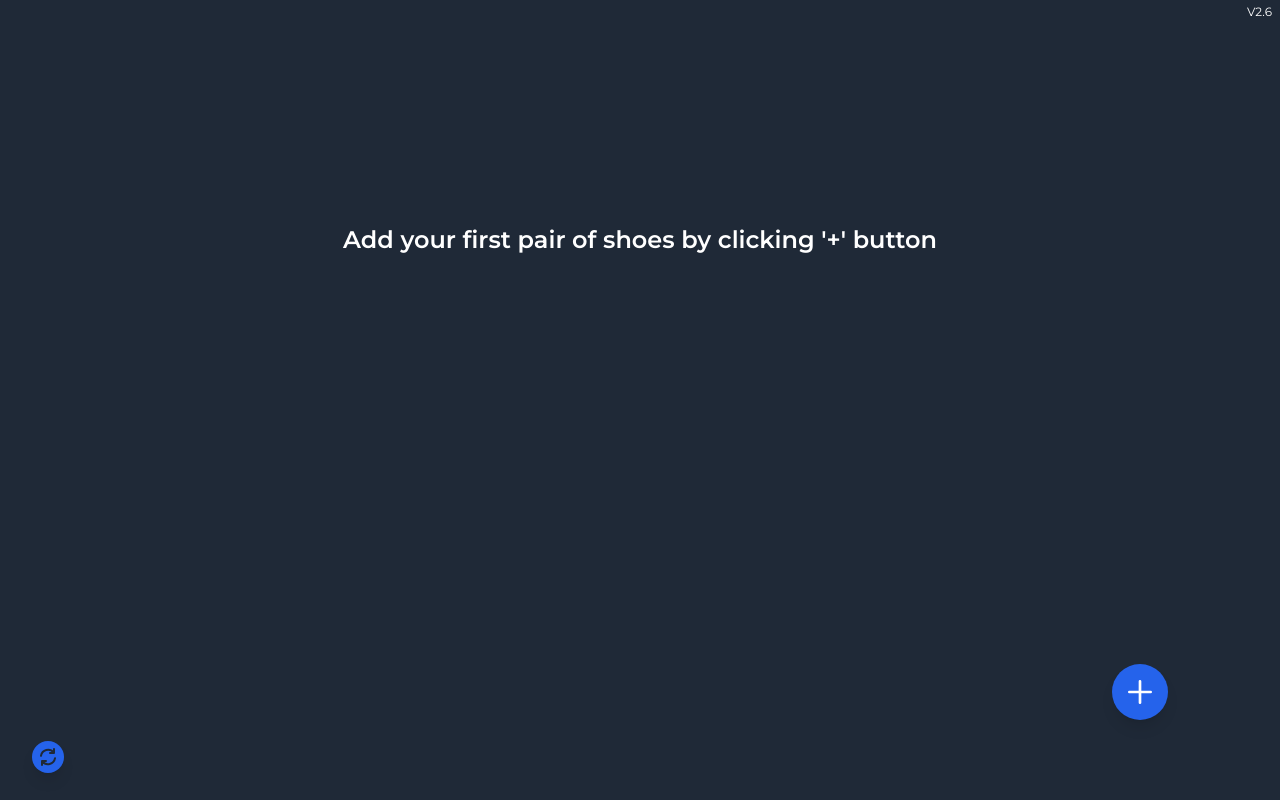
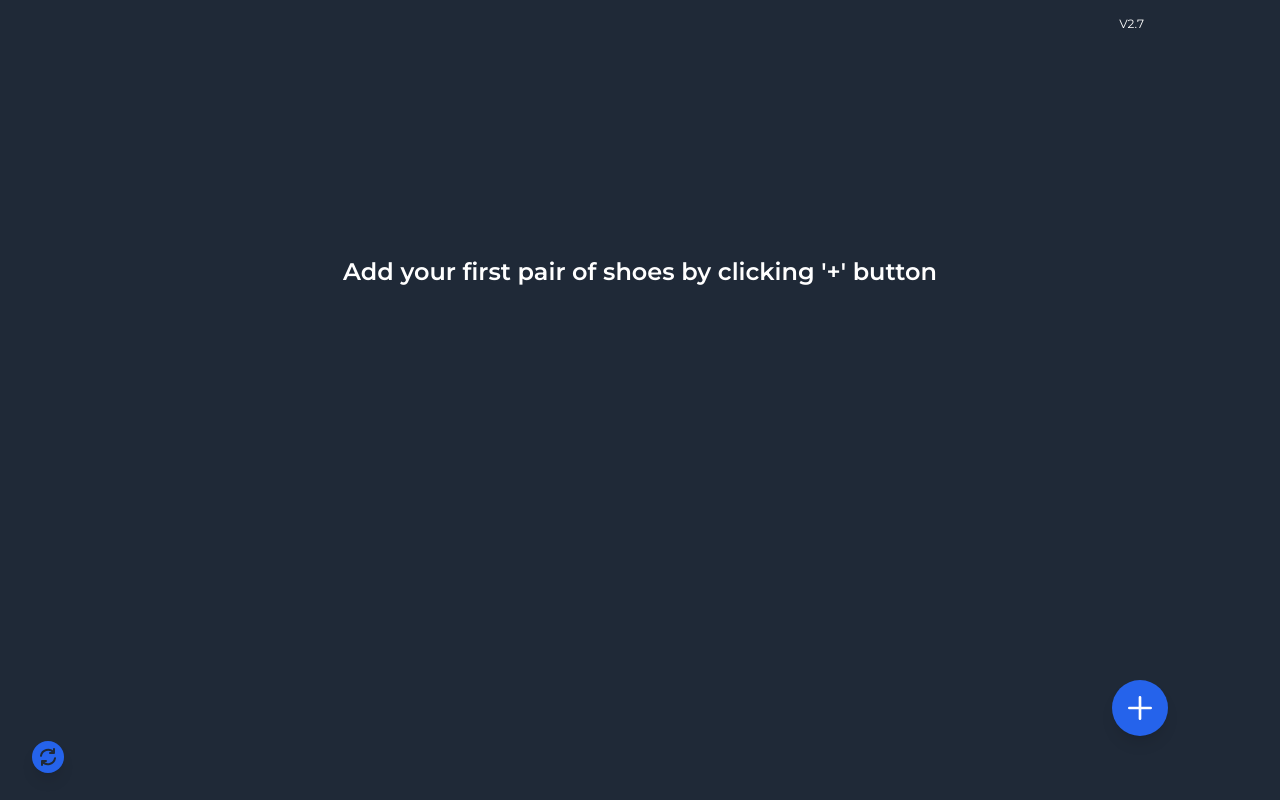
Before and after one commit to frhanhanif/SneakerLog, an Angular app: page / in a window 1280 px wide. Built offline with nearby package versions, Linux system fonts and the light colour scheme.

Commit message:
minor adjustment back icon and version

```diff
--- a/src/app/components/add-sneaker/add-sneaker.component.html
+++ b/src/app/components/add-sneaker/add-sneaker.component.html
@@ -1,4 +1,4 @@
-<div class="fixed bottom-16 right-2 m-4 xl:right-24 lg:right-24">
+<div class="fixed bottom-12 right-2 m-4 xl:right-24 lg:right-24">
     <button
       (click)="openModal()"
       type="button"
--- a/src/app/components/back-icon/back-icon.component.html
+++ b/src/app/components/back-icon/back-icon.component.html
@@ -1,7 +1,7 @@
 <div class="fixed top-4 left-4">
     <button
     (click) ="goBack()"
-      class="inline-flex items-center justify-center w-10 h-10 bg-gray-800 text-white rounded-full hover:bg-gray-700 focus:outline-none focus:ring-2 focus:ring-gray-500"
+      class="inline-flex items-center justify-center w-10 h-10 bg-transparent text-white rounded-full"
     >
       <svg
         class="w-6 h-6"
--- a/src/app/pages/sneakers-list/sneakers-list.component.html
+++ b/src/app/pages/sneakers-list/sneakers-list.component.html
@@ -1,10 +1,10 @@
-<div class="text-xs fixed top-1 right-2">
-    V2.6
+<div class="text-xs top-1 text-right pr-2">
+    V2.7
 </div>
 
 @if (sneakers.length>0) {
-    <h1 class="  font-bold text-2xl p-4">Sneaker List</h1>
-    <h2 class="  font-bold text-xl p-4">Active ({{sneakers.length}})</h2>
+    <h1 class="font-bold text-2xl p-4">Sneaker List</h1>
+    <h2 class="font-bold text-xl p-4">Active ({{sneakers.length}})</h2>
     <div class="m-2 pb-24">
         @for(sneaker of sneakers; track sneaker){
             <a [routerLink]="'/sneaker-detail/' + sneaker.id">
```
